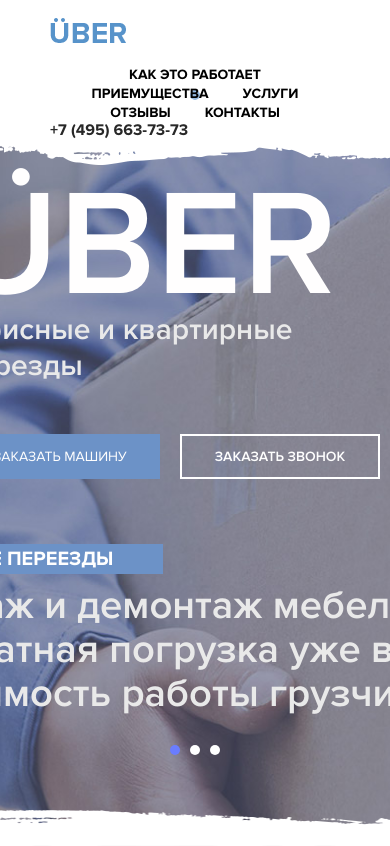
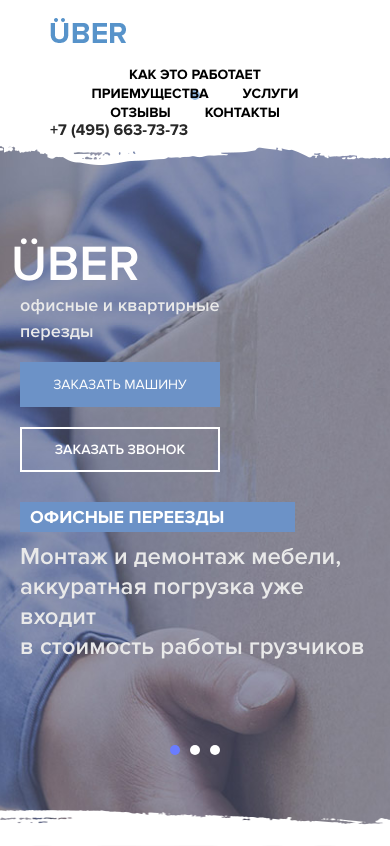
Before and after one commit to sheep-fish-vert/DenisUber, a PHP site: page / in a window 390 px wide. Shown: the top 846 px of the page. Run offline with PHP 8.4, Linux system fonts and the light colour scheme; some libraries are stand-ins or nearby versions.

Commit message:
slider-top adepted

```diff
--- a/css/dev1.css
+++ b/css/dev1.css
@@ -63,7 +63,8 @@
     width: 100%;
 }
 .dv1 .slider .left_desc{
-    width: 420px;
+    max-width: 420px;
+    width: 100%;
     margin-right: 50px;
 }
 .dv1 .slider .left_desc .title{
@@ -133,7 +134,8 @@
     font-weight: 600;
 }
 .dv1 .slider .right_desc{
-    width: 615px;
+    max-width: 615px;
+    width: 100%;
     padding: 65px 0 0 0;
 }
 .dv1 .slider .right_desc .title{
@@ -207,8 +209,43 @@
 
     /* slider-top */
 
-        .dv1 .slider .flex_container{justify-content:space-around;}
+        .dv1 .slider .flex_container{
+            justify-content:space-around;
+        }
+        .dv1 .slider .left_desc{
+            margin-right: 0;
+        }
 
     /* /slider-top */
 
 }
+
+@media screen and (max-width: 666px){
+
+    /* slider-top */
+
+        .dv1 .slider .left_desc .title h1{font-size: 75px;line-height: 100px;}
+        .dv1 .slider .left_desc .desc{margin-bottom: 20px;}
+        .dv1 .slider .left_desc .desc p{font-size: 22px;line-height: 30px;}
+        .dv1 .slider .right_desc .desc p{font-size: 26px;line-height: 32px;}
+
+    /* /slider-top */
+
+}
+
+@media screen and (max-width: 479px){
+
+    /* slider-top */
+
+        .dv1 .slider .left_desc .title h1{font-size: 50px;line-height: 75px;}
+        .dv1 .slider .left_desc .desc{margin-bottom: 18px;}
+        .dv1 .slider .left_desc .desc p{font-size: 18px;line-height: 26px;}
+        .dv1 .slider .left_desc .buttons_wrapper{display: block;}
+        .dv1 .slider .left_desc .buttons_wrapper .auto_recall{margin-bottom: 20px;}
+        .dv1 .slider .right_desc{padding:30px 0 0 0;}
+        .dv1 .slider .right_desc .title h2{font-size:18px;}
+        .dv1 .slider .right_desc .desc p{font-size: 24px;line-height: 30px;}
+
+    /* /slider-top */
+
+}
--- a/css/style.css
+++ b/css/style.css
@@ -1,6 +1,7 @@
 body{
     margin: 0;
     padding: 65px 0 0 0;
+    min-width: 320px;
 }
 input.incorrect,textarea.incorrect{
     color: red!important;
```
